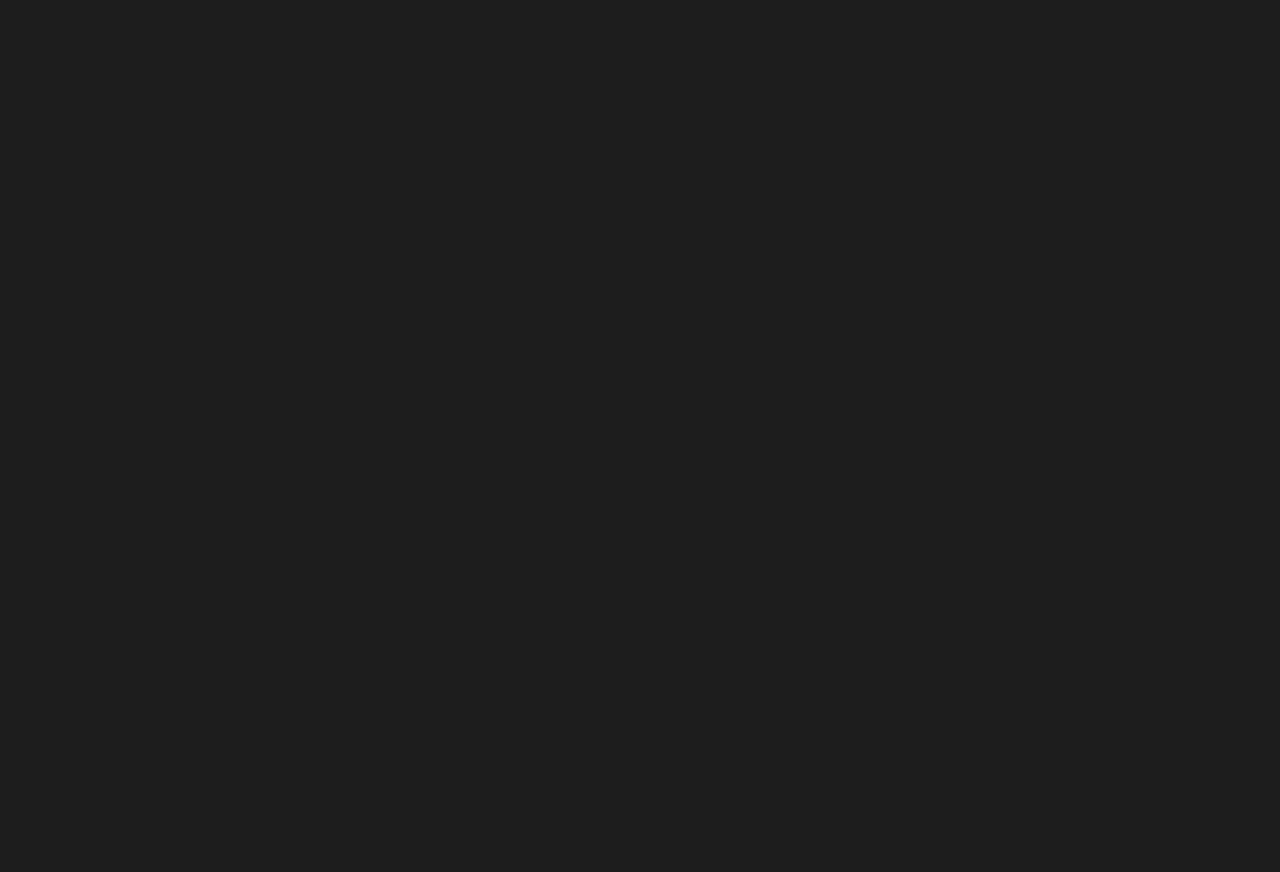
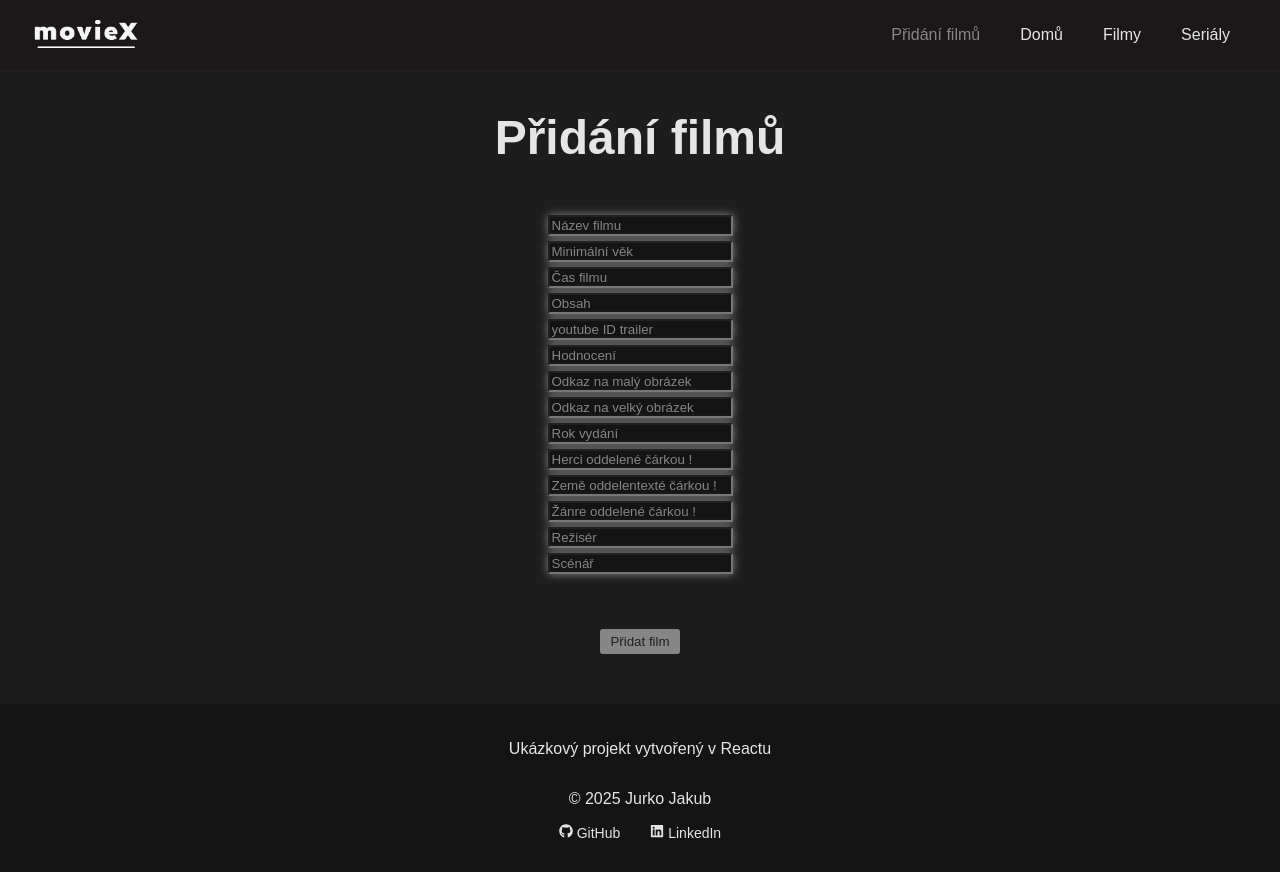
Before and after one commit to Jakub-Jurko/movieX-project, a React (Create React App) app: page /form in a window 1280 px wide. Before the commit this address had no page. Before the commit the page ends 800 px from the top, so only its background shows below. Built offline with nearby package versions, Linux system fonts and the light colour scheme.

Commit message:
add-movie

```diff
--- a/src/App.js
+++ b/src/App.js
@@ -6,6 +6,7 @@ import OneMovie from './pages//movies/OneMovie'
 import AllSerials from './pages//serials/AllSerials'
 import OneSerial from './pages/serials/OneSerial'
 import SharedLayout from './pages/layout/SharedLayout'
+import Form from './pages/form/Form'
 
 const App = () => {
     return <BrowserRouter future={{ v7_startTransition: true, v7_relativeSplatPath: true }}>
@@ -16,6 +17,7 @@ const App = () => {
               <Route path='/' element={ <SharedLayout /> } >
                 <Route index element={ <Home /> } />
                 <Route path='/all-movies' element={ <AllMovies /> } />
+                <Route path='form' element={ <Form /> } />
                 <Route path='/all-serials' element={ <AllSerials /> } />
                 <Route path='/one-movie/:movieId' element={ <OneMovie /> } />
                 <Route path='/one-serial/:serialId' element={ <OneSerial /> } />
--- a/src/components/Navbar.js
+++ b/src/components/Navbar.js
@@ -19,6 +19,7 @@ const Navbar = () => {
 
         <div className={`${showMenu ? "nav-list show" : "nav-list hide"}`}>
           <ul>
+            <li><NavLink to="form" >Přidání filmů</NavLink></li>
             <li><NavLink to="/" onClick={ () => setShowMenu(false)}>Domů</NavLink></li>
             <li><NavLink to="/all-movies" onClick={ () => setShowMenu(false)}>Filmy</NavLink></li>
             <li><NavLink to="/all-serials" onClick={ () => setShowMenu(false)}>Seriály</NavLink></li>
--- /dev/null
+++ b/src/pages/form/Form.css
@@ -0,0 +1,33 @@
+.form-section h1 {
+    text-align: center;
+    color: #e5e5e5;
+    margin-bottom: 50px;
+}
+
+.form-section form {
+    display: flex;
+    flex-direction: column;
+    align-items: center;
+}
+
+.input {
+    box-shadow: 0px 0px 10px #868686;
+    background-color: #141414;
+    margin-bottom: 5px;
+    outline: none;
+    color: #e5e5e5;
+}
+
+.input::placeholder {
+    color: #858585;
+}
+
+.form-section input[type="submit"] {
+    background-color: #868686;
+    border-radius: 3px;
+    margin: 50px;
+    color: #202020;
+    padding: 5px 10px;
+    border: none;
+    cursor: pointer;
+}
--- /dev/null
+++ b/src/pages/form/Form.js
@@ -0,0 +1,200 @@
+import "./Form.css";
+import { useState } from "react";
+import { projectFirestore } from "../../firebase/config";
+
+const Form = () => {
+  const [Title, setTitle] = useState("");
+  const [Age, setAge] = useState(null);
+  const [Time, setTime] = useState(null);
+  const [Description, setDescription] = useState("");
+  const [YoutubeId, setYoutubeId] = useState("");
+  const [Evaluatedi, setEvaluatedi] = useState(null);
+  const [Actors, setActors] = useState([]);
+  const [Director, setDirector] = useState("");
+  const [Scenario, setScenario] = useState("");
+  const [SmallImgUrl, setSmallImgUrl] = useState("");
+  const [LargeImgUrl, setLargeImgUrl] = useState("");
+  const [Country, setCountry] = useState([]);
+  const [Genres, setGenres] = useState([]);
+  const [Year, setYear] = useState(null);
+
+  const handleActorsChange = (e) => {
+    setActors(e.target.value.split(",")); // Předpokládáme, že herci budou zadáváni jako čárkami oddělený seznam
+  };
+
+  const handleGenresChange = (e) => {
+    setGenres(e.target.value.split(",")); // Předpokládáme, že žánry budou zadávány jako čárkami oddělený seznam
+  };
+
+  const handleCountryChange = (e) => {
+    setCountry(e.target.value.split(",")); // Předpokládáme, že žánry budou zadávány jako čárkami oddělený seznam
+  };
+
+  const submitForm = async (e) => {
+    e.preventDefault();
+
+    const newMovie = {
+      title: Title,
+      minage: parseInt(Age),
+      time: parseInt(Time),
+      description: Description,
+      youtube_id: YoutubeId,
+      evaluatedi: parseInt(Evaluatedi),
+      director: Director,
+      scenario: Scenario,
+      small_img_url: SmallImgUrl,
+      large_img_url: LargeImgUrl,
+      actors: Actors,
+      genres: Genres,
+      country: Country,
+      year: Year,
+    };
+
+    try {
+      await projectFirestore.collection("movies").add(newMovie);
+      setTitle("");
+      setAge(null);
+      setTime(null);
+      setDescription("");
+      setYoutubeId("");
+      setEvaluatedi(null);
+      setActors([]);
+      setDirector("");
+      setScenario("");
+      setSmallImgUrl("");
+      setLargeImgUrl("");
+      setCountry([]);
+      setGenres([]);
+      setYear(null);
+    } catch (err) {
+      console.log(err.message);
+    }
+  };
+
+  return (
+    <section className="form-section">
+      <h1>Přidání filmů</h1>
+      <form onSubmit={submitForm}>
+        <input
+          className="input"
+          type="text"
+          placeholder="Název filmu"
+          onChange={(e) => setTitle(e.target.value)}
+          value={Title}
+        />
+
+        <input
+          className="input"
+          type="number"
+          placeholder="Minimální věk"
+          min="1"
+          onChange={(e) => setAge(e.target.value)}
+          value={Age}
+        />
+
+        <input
+          className="input"
+          type="number"
+          placeholder="Čas filmu"
+          min="1"
+          onChange={(e) => setTime(e.target.value)}
+          value={Time}
+        />
+
+        <input
+          className="input"
+          type="text"
+          placeholder="Obsah"
+          onChange={(e) => setDescription(e.target.value)}
+          value={Description}
+        />
+
+        <input
+          className="input"
+          type="text"
+          placeholder="youtube ID trailer"
+          onChange={(e) => setYoutubeId(e.target.value)}
+          value={YoutubeId}
+        />
+
+        <input
+          className="input"
+          type="number"
+          placeholder="Hodnocení"
+          min="1"
+          onChange={(e) => setEvaluatedi(e.target.value)}
+          value={Evaluatedi}
+        />
+
+        <input
+          className="input"
+          type="text"
+          placeholder="Odkaz na malý obrázek"
+          onChange={(e) => setSmallImgUrl(e.target.value)}
+          value={SmallImgUrl}
+        />
+
+        <input
+          className="input"
+          type="text"
+          placeholder="Odkaz na velký obrázek"
+          onChange={(e) => setLargeImgUrl(e.target.value)}
+          value={LargeImgUrl}
+        />
+
+        <input
+          className="input"
+          type="number"
+          placeholder="Rok vydání"
+          min="1"
+          onChange={(e) => setYear(e.target.value)}
+          value={Year}
+        />
+
+        <input
+          className="input"
+          type="text"
+          onChange={handleActorsChange}
+          value={Actors.join(',')}
+          placeholder="Herci oddelené čárkou !"
+        />
+
+        <input
+          className="input"
+          type="text"
+          placeholder="Země oddelentexté čárkou !"
+          onChange={handleCountryChange}
+          value={Country.join(',')}
+        />
+
+        <input
+          className="input"
+          type="text"
+          placeholder="Žánre oddelené čárkou !"
+          onChange={handleGenresChange}
+          value={Genres.join(',')}
+        />
+
+        <input
+          className="input"
+          type="text"
+          placeholder="Režisér"
+          onChange={(e) => setDirector(e.target.value)}
+          value={Director}
+        />
+
+        <input
+          className="input"
+          type="text"
+          placeholder="Scénář"
+          onChange={(e) => setScenario(e.target.value)}
+          value={Scenario}
+        />
+
+        <input type="submit" value="Přidat film" />
+      </form>
+    </section>
+  );
+};
+
+export default Form;
```
